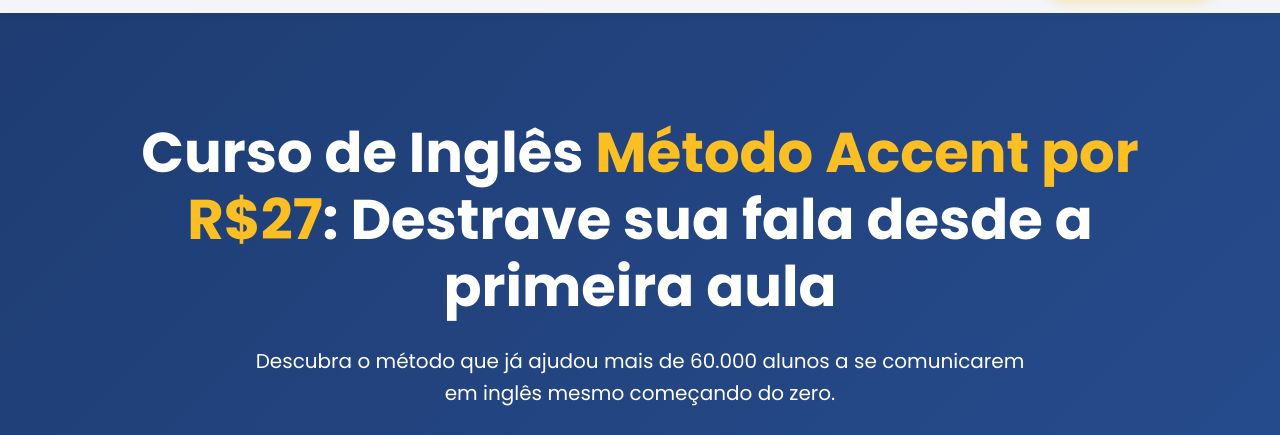
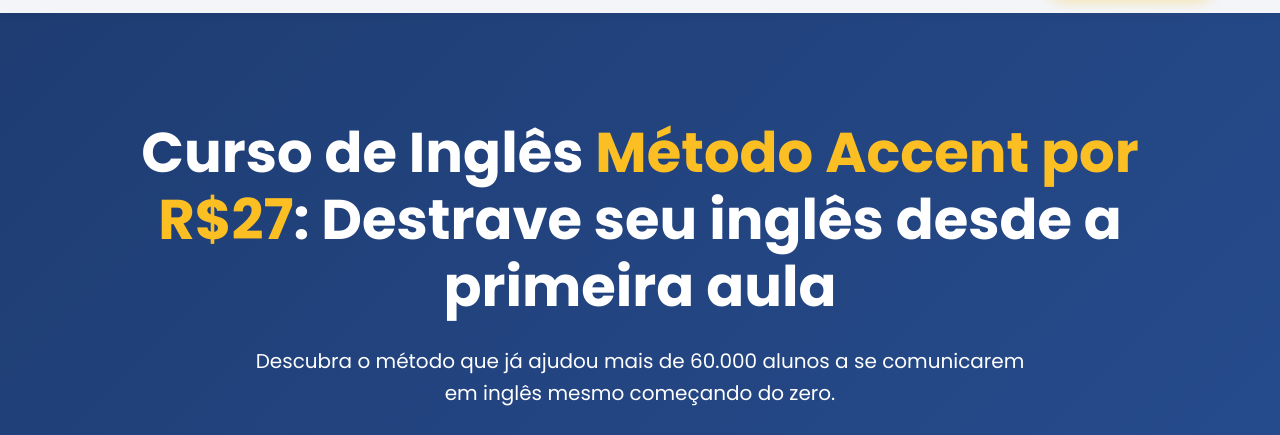
Before and after one commit to vitorfr03/metodoaccent, a plain HTML site: page index.html in a window 1280 px wide. Shown: the part 61-496 px from the top of the page. Drawn offline with Linux system fonts and the light colour scheme.

Commit message:
Update index.html

```diff
--- a/index.html
+++ b/index.html
@@ -88,7 +88,7 @@
 
   <header class="hero">
     <div class="container">
-      <h1>Curso de Inglês <span class="text-yellow">Método Accent por R$27</span>: Destrave sua fala desde a primeira aula</h1>
+      <h1>Curso de Inglês <span class="text-yellow">Método Accent por R$27</span>: Destrave seu inglês desde a primeira aula</h1>
       <p>Descubra o método que já ajudou mais de 60.000 alunos a se comunicarem em inglês mesmo começando do zero.</p>
 
       <div class="hero-image-wrapper">
```
